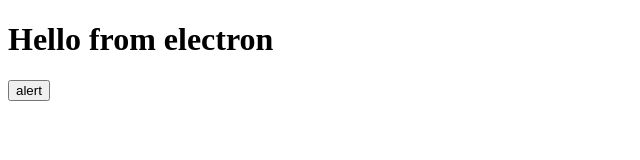
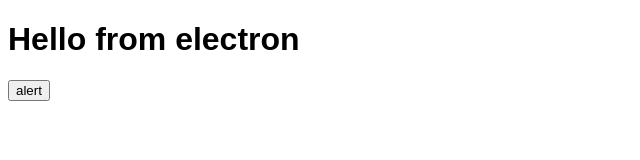
Before and after one commit to demon-monk/electron-in-action, an Electron app: page 1-book-marker/app/index.html in a window 1280 px wide. Shown: the whole page, without its empty margins (0-640 px from the left). Drawn offline with Linux system fonts and the light colour scheme.

Commit message:
feat: add css styles

```diff
--- a/1-book-marker/app/index.html
+++ b/1-book-marker/app/index.html
@@ -4,6 +4,7 @@
     <meta charset="UTF-8">
     <meta name="viewport" content="width=device-width, initial-scale=1.0">
     <title>BookMarker</title>
+    <link rel="stylesheet" href="style.css">
 </head>
 <body>
     <h1>Hello from electron</h1>
--- /dev/null
+++ b/1-book-marker/app/style.css
@@ -0,0 +1,14 @@
+html {
+  box-sizing: border-box;
+}
+
+*,
+*:before,
+*:after {
+  box-sizing: inherit;
+}
+
+body,
+input {
+  font: menu;
+}
```
